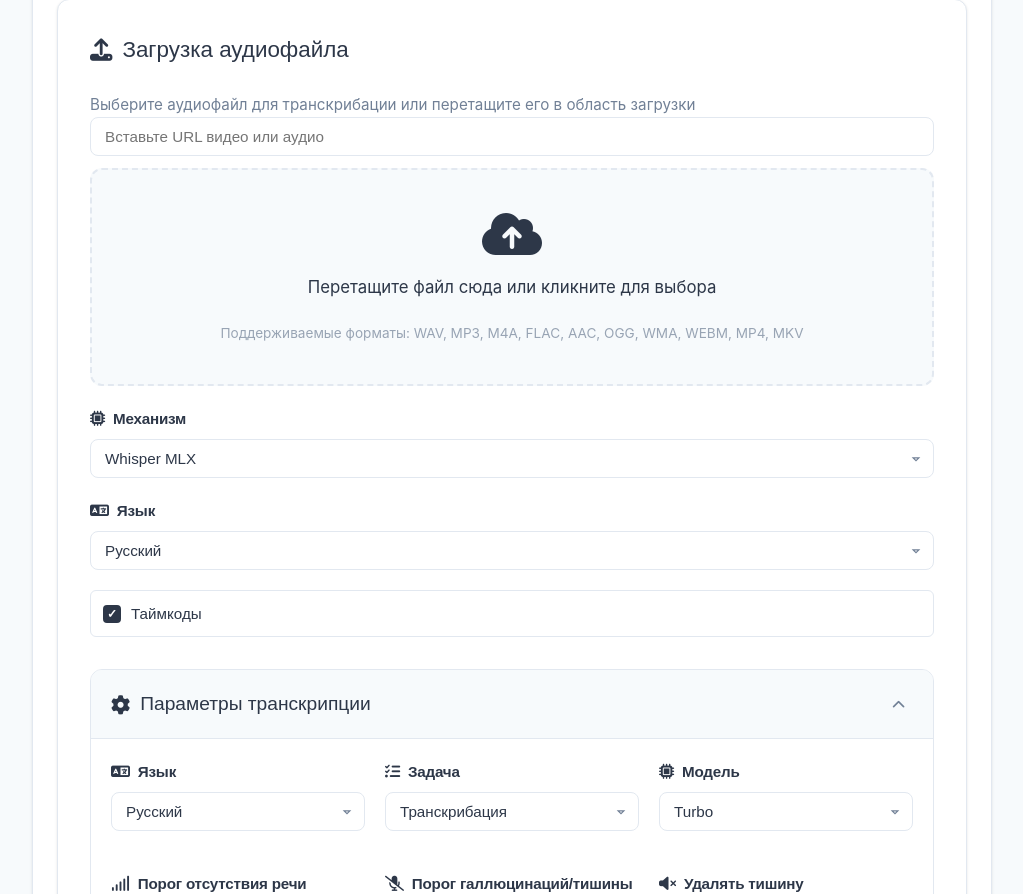
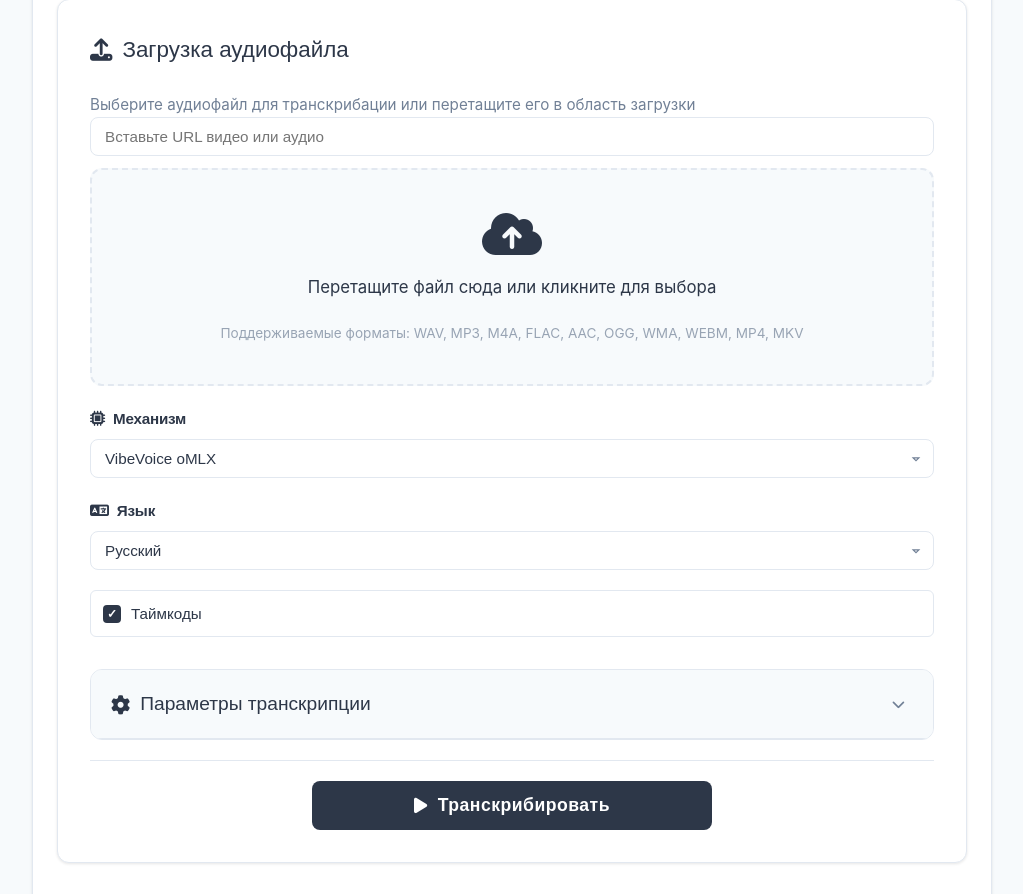
Before and after one commit to dvmironenko/mlx_whisper, a FastAPI app: page /uploads in a window 1280 px wide. Shown: the part 267-1161 px from the top of the page, without its empty margins (128-1151 px from the left). Run offline with FastAPI, Linux system fonts and the light colour scheme.

Commit message:
feat: set VibeVoice as default mechanism on uploads page
Co-Authored-By: Claude Opus 4.7 <noreply@anthropic.com>

```diff
--- a/src/templates/uploads.html
+++ b/src/templates/uploads.html
@@ -68,8 +68,8 @@
                     <div class="form-group">
                         <label for="mechanism"><i class="fas fa-microchip"></i> Механизм</label>
                         <select id="mechanism" name="mechanism" class="form-select">
-                            <option value="whisper" selected>Whisper MLX</option>
-                            <option value="vibevoice" id="vibevoiceOption">VibeVoice oMLX</option>
+                            <option value="whisper" id="whisperOption">Whisper MLX</option>
+                            <option value="vibevoice" selected>VibeVoice oMLX</option>
                         </select>
                     </div>
 
```
